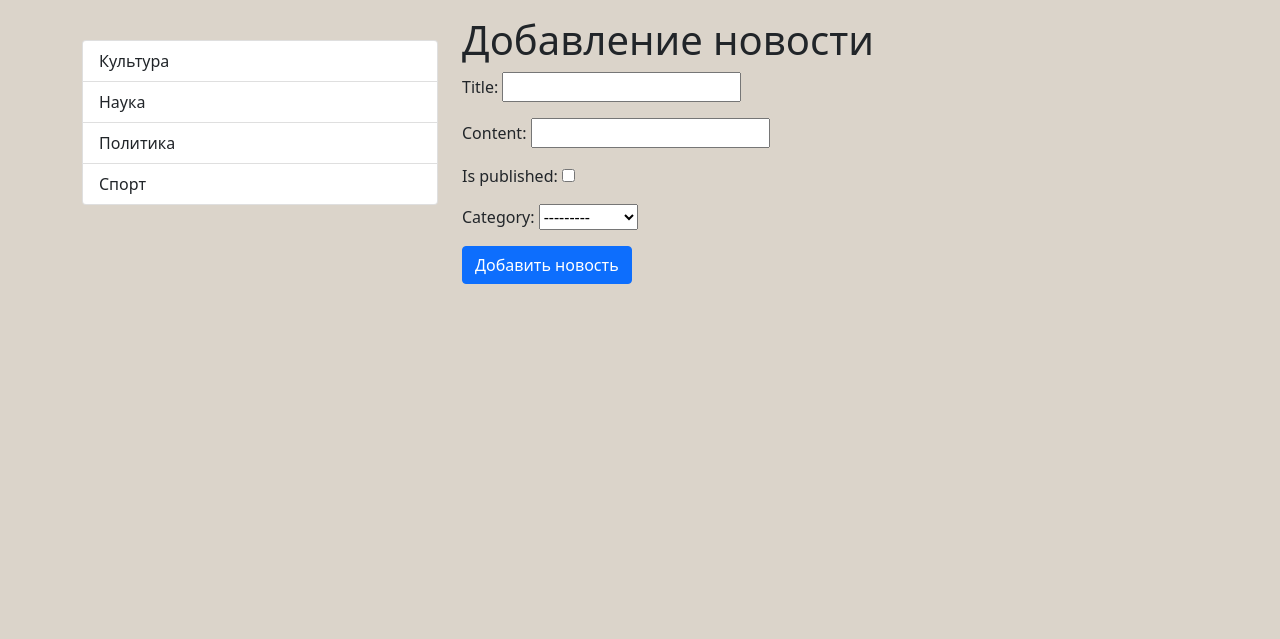
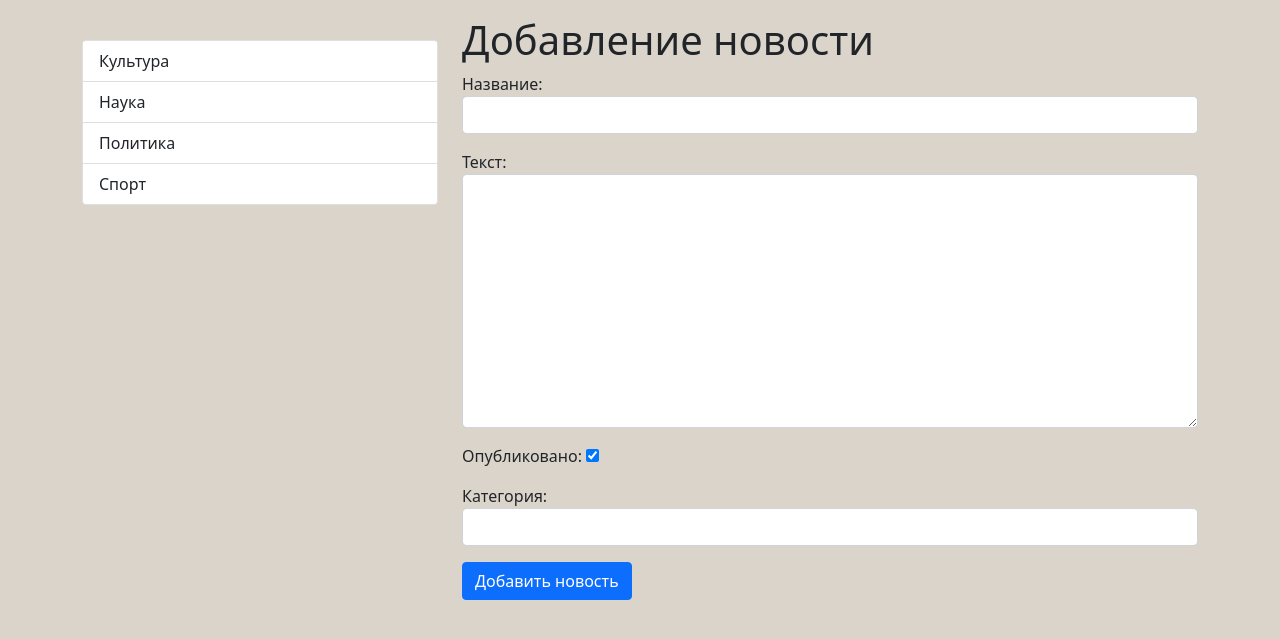
Before and after one commit to Semen-Tinchurin/test_site_django, a Django app: page /news/add_news/ in a window 1280 px wide. Shown: the part 82-721 px from the top of the page. Run offline with Django 4.2, Linux system fonts and the light colour scheme; data comes from the database, SQL or seed files in the repository; both versions use the stored data as it was after the commit; some libraries are stand-ins or nearby versions.

Commit message:
#24 work with forms again

```diff
--- a/mysite/news/forms.py
+++ b/mysite/news/forms.py
@@ -3,7 +3,11 @@ from .models import Category
 
 
 class NewsForm(forms.Form):
-    title = forms.CharField(max_length=150)
-    content = forms.CharField()
-    is_published = forms.BooleanField()
-    category = forms.ModelChoiceField(queryset=Category.objects.all())
+    title = forms.CharField(max_length=150, label="Название",
+                            widget=forms.TextInput(attrs={"class": "form-control"}))
+    content = forms.CharField(label="Текст", required=False,
+                              widget=forms.Textarea(attrs={"class": "form-control"}))
+    is_published = forms.BooleanField(label="Опубликовано", initial=True)
+    category = forms.ModelChoiceField(label="Категория", empty_label=' ',
+                                      queryset=Category.objects.all(),
+                                      widget=forms.Select(attrs={"class": "form-control"}))
--- a/mysite/news/templates/news/add_news.html
+++ b/mysite/news/templates/news/add_news.html
@@ -11,7 +11,45 @@
 <h1>Добавление новости</h1>
 <form action="{% url 'add_news' %}" method="post">
     {% csrf_token %}
+
+
     {{ form.as_p }}
+
+    {% comment %}
+    {{ form.non_field.errors }}
+    <div class="form-group">
+        <label for="{{ form.title.id_for_label }}" class="form-label">Название: </label>
+        {{ form.title }}
+        <div class="invalid-feedback">
+            {{ form.title.errors }}
+        </div>
+    </div>
+
+    <div class="form-group">
+        <label for="{{ form.content.id_for_label }}" class="form-label">Текст: </label>
+        {{ form.content }}
+        <div class="invalid-feedback">
+            {{ form.content.errors }}
+        </div>
+    </div>
+
+    <div class="form-group">
+        <label for="{{ form.is_published.id_for_label }}" class="form-label">Опубликовано: </label>
+        {{ form.is_published }}
+        <div class="invalid-feedback">
+            {{ form.is_published.errors }}
+        </div>
+    </div>
+
+    <div class="form-group">
+        <label for="{{ form.category.id_for_label }}" class="form-label">Категория: </label>
+        {{ form.category }}
+        <div class="invalid-feedback">
+            {{ form.category.errors }}
+        </div>
+    </div>
+    {% endcomment %}
+
     <button type="submit" class="btn btn-primary btn-block">Добавить новость</button>
 </form>
 {% endblock %}
--- a/mysite/news/views.py
+++ b/mysite/news/views.py
@@ -1,4 +1,4 @@
-from django.shortcuts import render, get_object_or_404
+from django.shortcuts import render, get_object_or_404, redirect
 from .models import News, Category
 from .forms import NewsForm
 
@@ -27,7 +27,11 @@ def view_news(request, news_id):
 
 def add_news(request):
     if request.method == 'POST':
-        pass
+        form = NewsForm(request.POST)
+        if form.is_valid():
+            # print(form.cleaned_data)
+            news = News.objects.create(**form.cleaned_data)
+            return redirect(news)
     else:
         form = NewsForm()
     return render(request, 'news/add_news.html', {'form': form})
```
Also changed, not shown: mysite/db.sqlite3.
